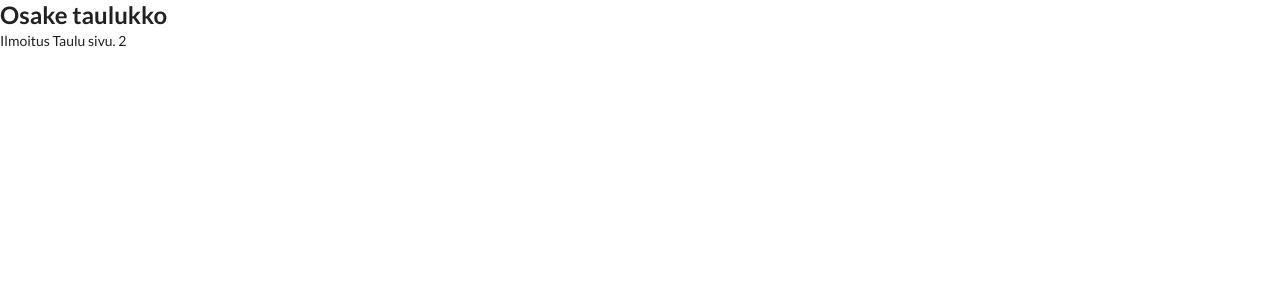
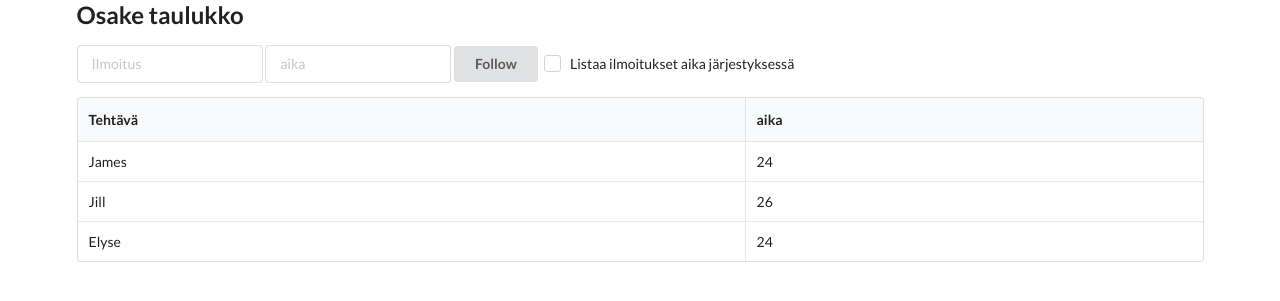
Before and after one commit to Pkanto/porssimeklariApi, a FastAPI app: page / in a window 1280 px wide. Shown: the top 301 px of the page. Run offline with FastAPI, Linux system fonts and the light colour scheme; some libraries are stand-ins or nearby versions.

Commit message:
Jatkoa koodille. luotu DB yhteys

```diff
--- /dev/null
+++ b/database.py
@@ -0,0 +1,13 @@
+from sqlalchemy import create_engine
+from sqlalchemy.ext.declarative import declarative_base
+from sqlalchemy.orm import sessionmaker
+
+SQLALCHEMY_DATABASE_URL = "sqlite:///./ilmoitukset.db"
+
+
+engine = create_engine(
+    SQLALCHEMY_DATABASE_URL, connect_args={"check_same_thread": False}
+)
+SessionLocal = sessionmaker(autocommit=False, autoflush=False, bind=engine)
+
+Base = declarative_base()
--- a/main.py
+++ b/main.py
@@ -1,7 +1,26 @@
-from fastapi import FastAPI, Request
+from fastapi import FastAPI, Request, Depends
 from fastapi.templating import Jinja2Templates
+from datetime import date
+from sqlalchemy.orm import Session
+import models
+from database import SessionLocal, engine
+from pydantic import BaseModel
+from models import Ilmoitus
+
 
 app = FastAPI()
+models.Base.metadata.create_all(bind=engine)
+
+class Ilmoitus_teko(BaseModel):
+    nimi : str
+    aika : date
+def get_db():
+    try:
+        db = SessionLocal()
+        yield db
+    finally:
+        db.close()
+
 templates = Jinja2Templates(directory = "templates")
 
 
@@ -12,9 +31,15 @@ async def ilmoitustaulu(request: Request):
         "somevar":2
     })
 
-@app.post('/osake')
+@app.post('/ilmoitus')
 
-def luo_osake():
+def ilmoituksen_teko(ilmoituksen_teko: Ilmoitus_teko, db: Session = Depends(get_db)):
+    ilmoitus = Ilmoitus()
+    ilmoitus.aika = ilmoituksen_teko.aika
+    ilmoitus.nimi = ilmoituksen_teko.nimi
+
+    db.add(ilmoitus)
+    db.commit()
     return{
         "koodi":"Luonti onnistui",
         "viesti": "osake luotu"
--- a/templates/ilmoitustaulu.html
+++ b/templates/ilmoitustaulu.html
@@ -1,5 +1,35 @@
 {% extends 'paasivu.html' %}
 {% block content %}
-Ilmoitus Taulu sivu.
-{{somevar}}
+<div class="ui input">
+  <input type="text" placeholder="Ilmoitus">
+</div>
+<div class="ui input">
+  <input type="text" placeholder="aika">
+</div>
+
+<button class="ui button">Follow</button>
+<div class="ui checkbox">
+  <input type="checkbox" name="example">
+  <label>Listaa ilmoitukset aika järjestyksessä</label>
+</div>
+<table class="ui celled table">
+  <thead>
+    <tr><th>Tehtävä</th>
+    <th>aika</th>
+  </tr></thead>
+  <tbody>
+    <tr>
+      <td data-label="Name">James</td>
+      <td data-label="Age">24</td>
+    </tr>
+    <tr>
+      <td data-label="Name">Jill</td>
+      <td data-label="Age">26</td>
+    </tr>
+    <tr>
+      <td data-label="Name">Elyse</td>
+      <td data-label="Age">24</td>
+    </tr>
+  </tbody>
+</table>
 {% endblock  %}
--- a/templates/paasivu.html
+++ b/templates/paasivu.html
@@ -8,8 +8,10 @@
     <script src="https://code.jquery.com/jquery-3.1.1.min.js" integrity="sha256-hVVnYaiADRTO2PzUGmuLJr8BLUSjGIZsDYGmIJLv2b8=" crossorigin="anonymous"></script>
   </head>
   <body>
+    <div class = "ui container">
     <h2>Osake taulukko</h2>
     {%block content%}
     {%endblock%}
+    </div>
   </body>
 </html>
```
Also changed, not shown: models.py (added, +12 -0 lines), ilmoitukset.db (added).
